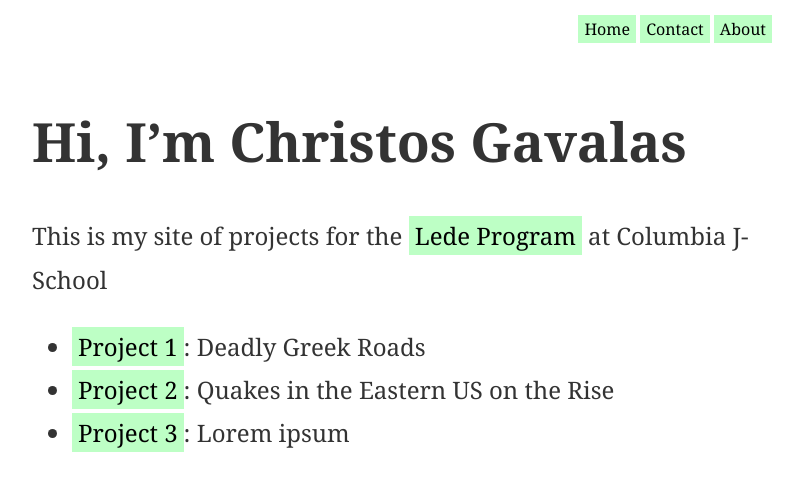
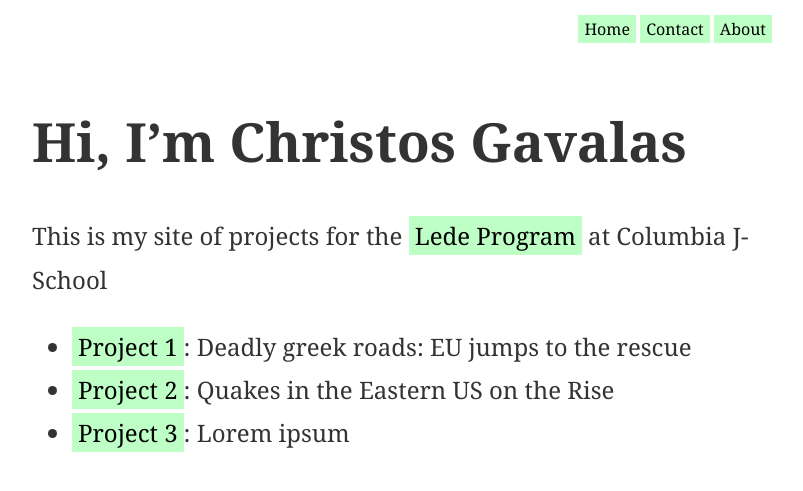
Before and after one commit to chrgavalas/data-projects, a Jekyll site: the page built from docs/index.md, in a window 1280 px wide. Shown: the top 491 px of the page, without its empty margins (233-1036 px from the left). Built offline with Jekyll 4.4.1, drawn with Linux system fonts in a browser that asks for light colours; our own code applies the rules of GitHub Pages for plain Markdown files.

Commit message:
Earthquakes

```diff
--- a/docs/index.md
+++ b/docs/index.md
@@ -8,6 +8,6 @@ layout: default
 
 This is my site of projects for the [Lede Program](http://ledeprogram.com) at Columbia J-School
 
-* [Project 1](https://chrgavalas.github.io/data-projects/Deadly-Greek-Roads/): Deadly Greek Roads
+* [Project 1](https://chrgavalas.github.io/data-projects/Deadly-Greek-Roads/): Deadly greek roads: EU jumps to the rescue
 * [Project 2](https://chrgavalas.github.io/data-projects/US-Earthquakes/): Quakes in the Eastern US on the Rise
 * [Project 3]({{ site.url }}/a-very-cool-project): Lorem ipsum
```
